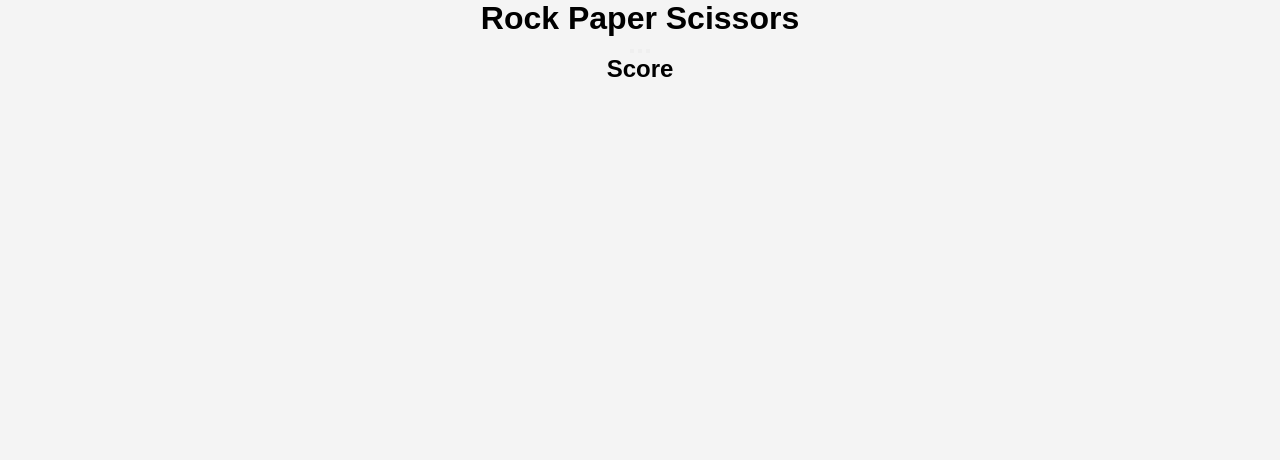
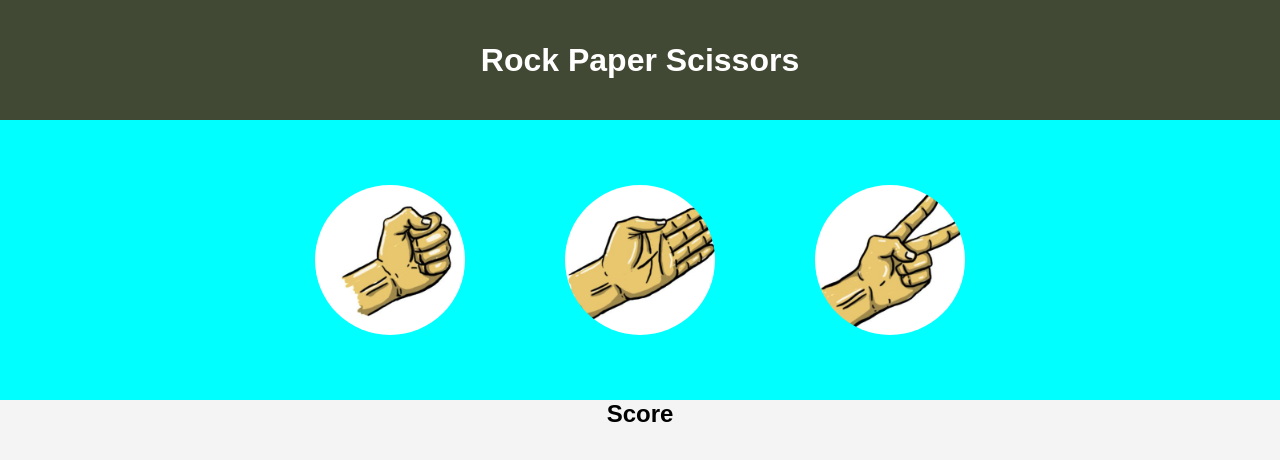
Before and after one commit to Aikansh2411/Rock-Paper-Scissors, a plain HTML site: page index.html in a window 1280 px wide. Drawn offline with Linux system fonts and the light colour scheme.

Commit message:
added styling

```diff
--- a/style.css
+++ b/style.css
@@ -8,3 +8,55 @@ body{
     background-color: #f4f4f4;
     text-align: center;
 }
+
+
+.heading{
+    width: 100%;
+    height: 15vmin;
+    background-color: #414833;
+    display: flex;
+    justify-content: center;
+    align-items: center;
+    color: white;
+}
+
+
+.gameContainer{
+    text-align: center;
+    width: 100%;
+    height: 35vmin;
+    background-color: aqua;
+    display: flex;
+    justify-content: center;
+    align-items: center;
+    gap: 100px;
+}
+
+.rockContainer{
+    width: 150px;
+    height: 150px;
+    background-image: url("rock.png");
+    background-size: cover;
+    border-radius: 50%;
+    border: none;
+}
+
+
+.paperContainer{
+    width: 150px;
+    height: 150px;
+    background-image: url("paper.png");
+    background-size: cover;
+    border-radius: 50%;
+    border: none;
+}
+
+
+.scissorsContainer{
+    width: 150px;
+    height: 150px;
+    background-image: url("scissors.png");
+    background-size: cover;
+    border-radius: 50%;
+    border: none;
+}
```
